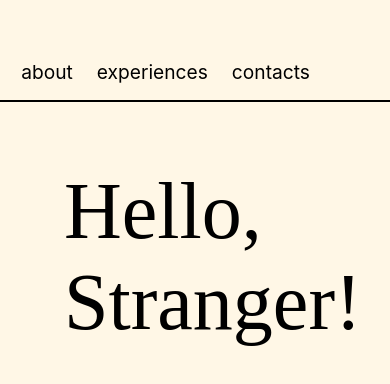
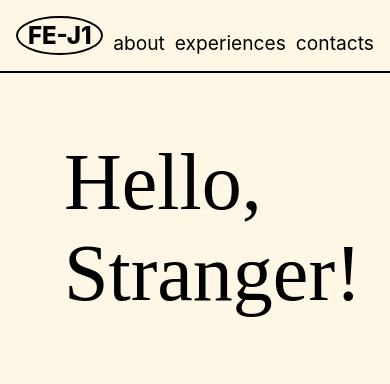
Before and after one commit to woniyoon/my-page, a Next.js app: page / in a window 390 px wide. Shown: the top 384 px of the page. Built offline with nearby package versions, Linux system fonts and the light colour scheme; a web font is replaced by a local one.

Commit message:
style: indicate the current active menu

```diff
--- a/components/NavBar.js
+++ b/components/NavBar.js
@@ -1,21 +1,45 @@
 import Link from 'next/link';
 import styles from '@/styles/NavBar.module.css'
+import {useRouter} from 'next/router';
 
 export default function NavBar() {
+  const router = useRouter();
+
   return (
     <div className={styles.container}>
       <strong className={styles.name}>FE-J1</strong>
       <nav className={styles.navMenu}>
-        <Link href="/about">
-          <a className={styles.navMenuName}>about</a>
-        </Link>
-        <Link href="/experiences">
-          <a className={styles.navMenuName}>experiences</a>
-        </Link>
-        <Link href="/contacts">
-          <a className={styles.navMenuName}>contacts</a>
-        </Link>
+        {
+          menuNames.map((menu, index) => {
+            return (
+            <Link
+              key={`nav-menu-${index}`}
+              href={menu.path}
+            >
+              <a
+                className={`${styles.navMenuName} ${router.pathname === menu.path ? styles.currentMenu : ''}`}
+              >
+                {menu.title}
+              </a>
+            </Link>);
+          })
+        }
       </nav>
     </div>
   );
 }
+
+const menuNames = [
+  {
+    title: 'about',
+    path: '/about',
+  },
+  {
+    title: 'experiences',
+    path: '/experiences',
+  },
+  {
+    title: 'contacts',
+    path: '/contacts',
+  },
+];
--- a/styles/NavBar.module.css
+++ b/styles/NavBar.module.css
@@ -21,3 +21,38 @@
   font-size: 1.2rem;
   margin: 0 0 0 1.5rem;
 }
+
+.currentMenu {
+  position: relative;
+}
+
+.currentMenu::after {
+  position: absolute;
+  content: '';
+  width: 100%;
+  height: 3px;
+  background-color: rgb(0, 255, 0);
+  bottom: -3px;
+  left: 0;
+  animation: linear highlighterAnim 0.3s;
+}
+
+@keyframes highlighterAnim {
+  0% {
+    width: 0;
+  }
+  100% {
+    width: 100%;
+  }
+}
+
+@media only screen and (max-width: 768px) {
+  .container {
+    padding: 1rem 1rem;
+  }
+
+  .navMenuName {
+    font-size: 1.2rem;
+    margin: 0 0 0 10px;
+  }
+}
```
